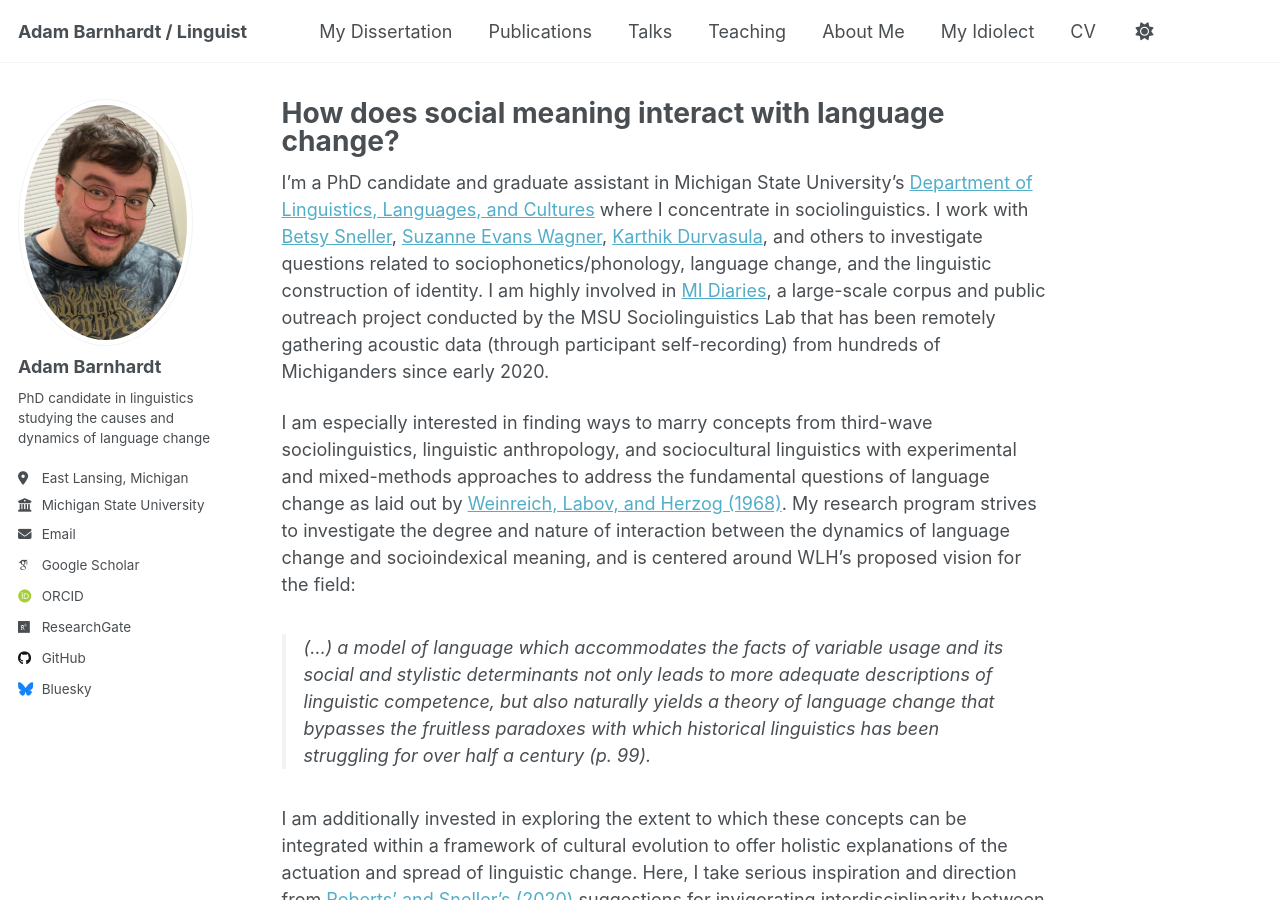
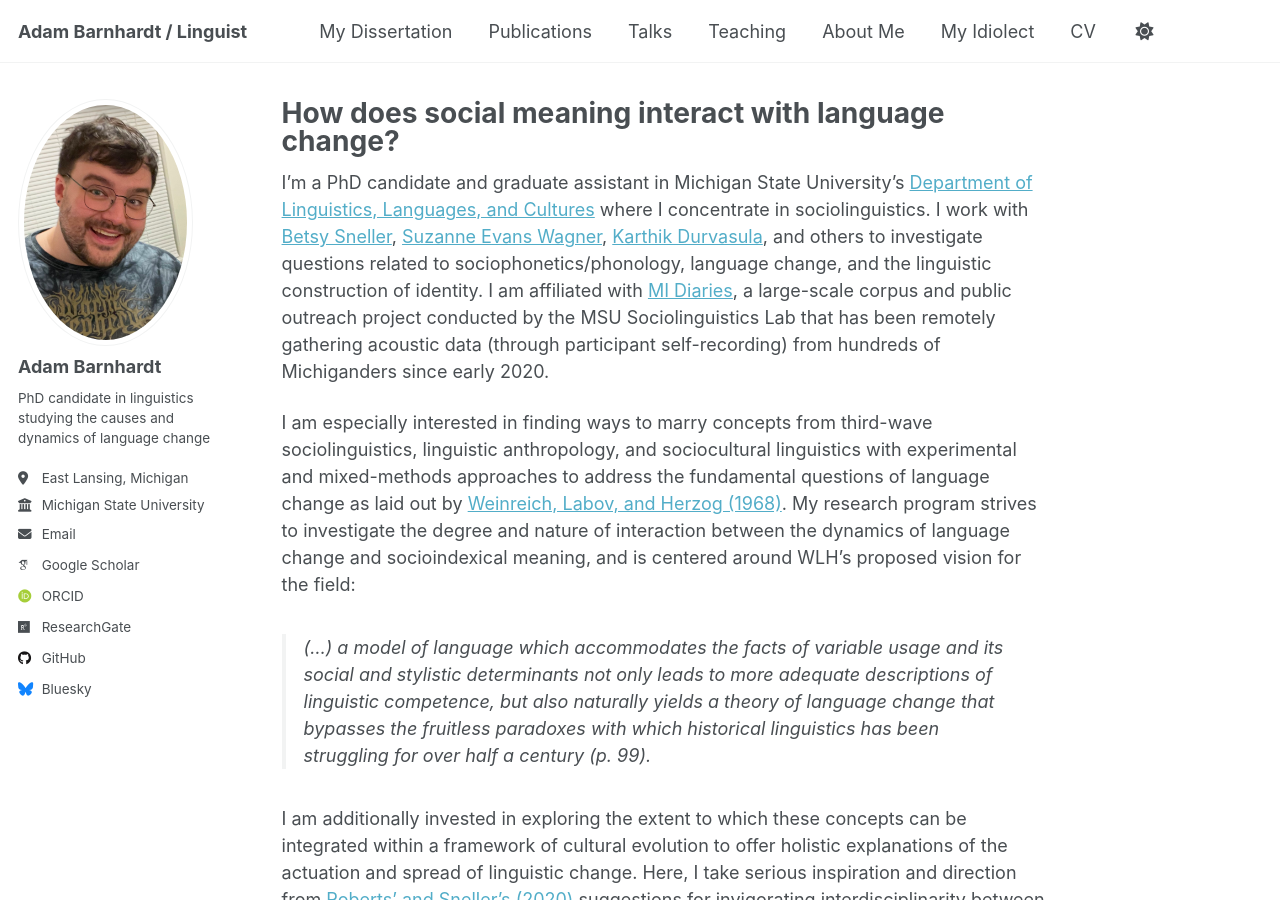
Before and after one commit to adambarnhardt/adambarnhardt.github.io, a Jekyll site: the page built from _pages/about.md, in a window 1280 px wide and 900 px high. Built offline with Jekyll 4.4.1, drawn with Linux system fonts in a browser that asks for light colours; some web fonts are replaced; a script that is not in the unit is left out.

Commit message:
Update about.md

```diff
--- a/_pages/about.md
+++ b/_pages/about.md
@@ -7,7 +7,7 @@ redirect_from:
   - /about.html
 ---
 
-I'm a PhD candidate and graduate assistant in Michigan State University's [Department of Linguistics, Languages, and Cultures](https://lilac.msu.edu/linguistics/linguistics-graduate-student/) where I concentrate in sociolinguistics. I work with [Betsy Sneller](https://people.cal.msu.edu/sneller7/), [Suzanne Evans Wagner](https://people.cal.msu.edu/wagnersu/), [Karthik Durvasula](https://people.cal.msu.edu/durvasul/), and others to investigate questions related to sociophonetics/phonology, language change, and the linguistic construction of identity. I am highly involved in [MI Diaries](https://mi-diaries.org/), a large-scale corpus and public outreach project conducted by the MSU Sociolinguistics Lab that has been remotely gathering acoustic data (through participant self-recording) from hundreds of Michiganders since early 2020.
+I'm a PhD candidate and graduate assistant in Michigan State University's [Department of Linguistics, Languages, and Cultures](https://lilac.msu.edu/linguistics/linguistics-graduate-student/) where I concentrate in sociolinguistics. I work with [Betsy Sneller](https://people.cal.msu.edu/sneller7/), [Suzanne Evans Wagner](https://people.cal.msu.edu/wagnersu/), [Karthik Durvasula](https://people.cal.msu.edu/durvasul/), and others to investigate questions related to sociophonetics/phonology, language change, and the linguistic construction of identity. I am affiliated with [MI Diaries](https://mi-diaries.org/), a large-scale corpus and public outreach project conducted by the MSU Sociolinguistics Lab that has been remotely gathering acoustic data (through participant self-recording) from hundreds of Michiganders since early 2020.
 
 I am especially interested in finding ways to marry concepts from third-wave sociolinguistics, linguistic anthropology, and sociocultural linguistics with experimental and mixed-methods approaches to address the fundamental questions of language change as laid out by [Weinreich, Labov, and Herzog (1968)](https://lrc.la.utexas.edu/books/directions/5-weinreich). My research program strives to investigate the degree and nature of interaction between the dynamics of language change and socioindexical meaning, and is centered around WLH's proposed vision for the field:
 
```
